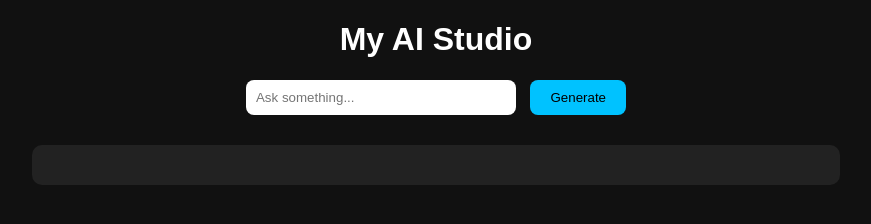
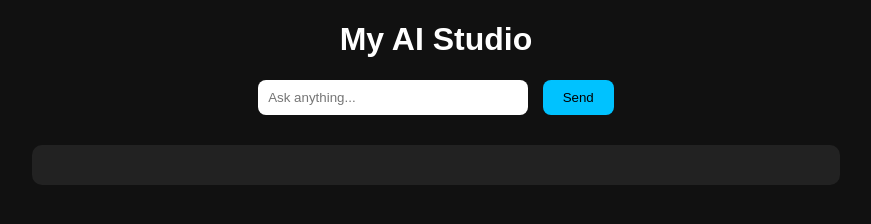
Before and after one commit to jagdish1992max/ai-studio-clone, a plain HTML site: page index.html in a window 1280 px wide. Shown: the whole page, without its empty margins (204-1075 px from the left). Drawn offline with Linux system fonts and the light colour scheme.

Commit message:
Update index.html

```diff
--- a/index.html
+++ b/index.html
@@ -6,13 +6,14 @@
 </head>
 <body>
 
-  <h1>My AI Studio</h1>
+<h1>My AI Studio</h1>
 
-  <input id="prompt" placeholder="Ask something..." />
-  <button onclick="generate()">Generate</button>
+<input id="prompt" placeholder="Ask anything..." />
+<button onclick="generate()">Send</button>
 
-  <pre id="output"></pre>
+<pre id="output"></pre>
 
-  <script src="script.js"></script>
+<script src="script.js"></script>
+
 </body>
 </html>
```
